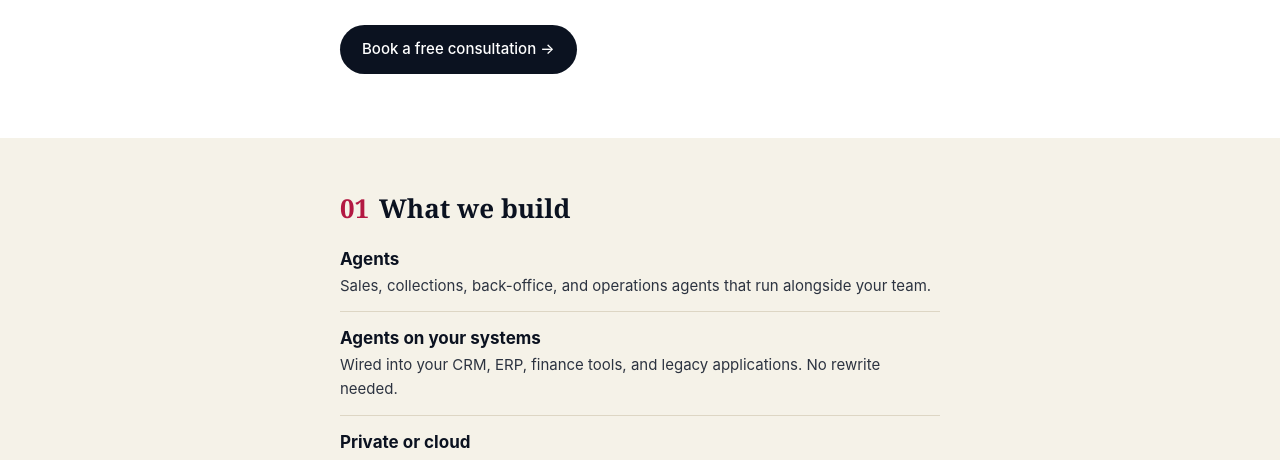
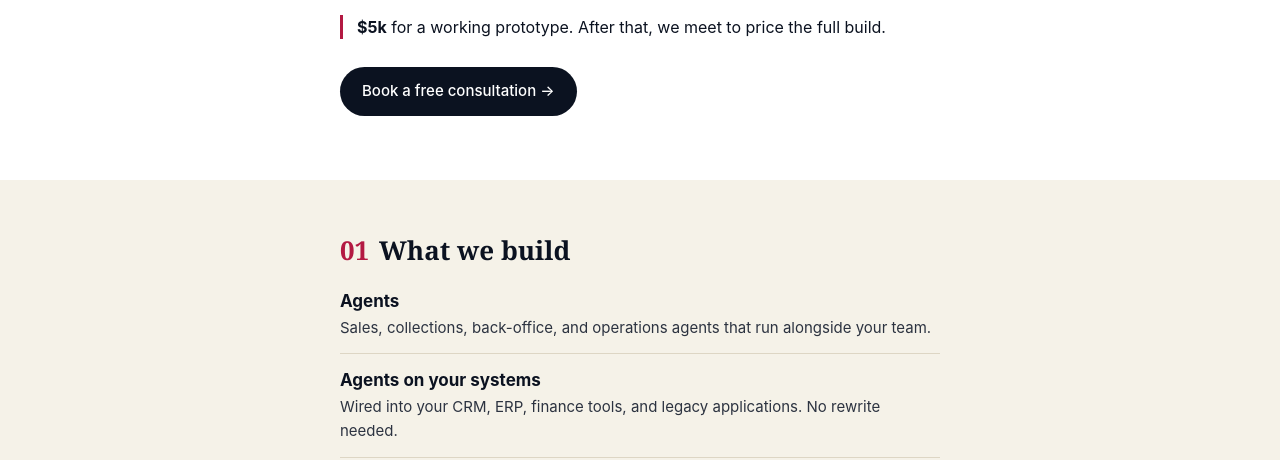
Before and after one commit to mertall/multimodalworks.io, a plain HTML site: page index.html in a window 1280 px wide. Shown: the part 292-752 px from the top of the page. Drawn offline with Linux system fonts and the light colour scheme.

Commit message:
feat(home): add $5k working-prototype pricing line
Co-Authored-By: Claude Opus 5.5 <noreply@anthropic.com>
Claude-Session: https://claude.ai/code/session_0139H4mbAqeigkMzKpQuUGVX

```diff
--- a/index.html
+++ b/index.html
@@ -83,6 +83,13 @@
         margin-top: 16px;
         font-size: 18px;
         color: var(--ink-soft);
+      }
+      .hero .price {
+        margin-top: 18px;
+        padding-left: 14px;
+        border-left: 3px solid var(--red);
+        font-size: 16px;
+        color: var(--ink);
       }
       .btn {
         display: inline-block;
@@ -182,6 +189,7 @@
       <div class="wrap">
         <h1>AI agents that do real work inside your business.</h1>
         <p>We design, build, and ship them, for small businesses and global enterprises. The first consultation is free.</p>
+        <p class="price"><strong>$5k</strong> for a working prototype. After that, we meet to price the full build.</p>
         <a class="btn" href="mailto:mridul@multimodalworks.io?subject=Multimodal%20Works%20%E2%80%94%20intro">Book a free consultation &rarr;</a>
       </div>
     </section>
```
